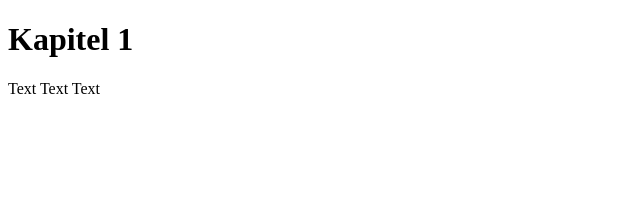
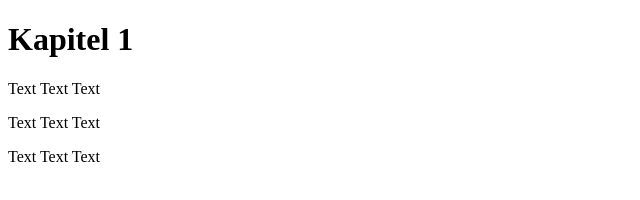
Before and after one commit to andreaskiener1/webprogvier, a plain HTML site: page index.html in a window 1280 px wide. Shown: the whole page, without its empty margins (0-640 px from the left). Drawn offline with Linux system fonts and the light colour scheme.

Commit message:
Update index.html

```diff
--- a/index.html
+++ b/index.html
@@ -4,5 +4,7 @@
   <body>
     <h1> Kapitel 1</h1>
     <p>Text Text Text</p>
+    <p>Text Text Text</p>
+    <p>Text Text Text</p>
   </body>
 </html>
```
